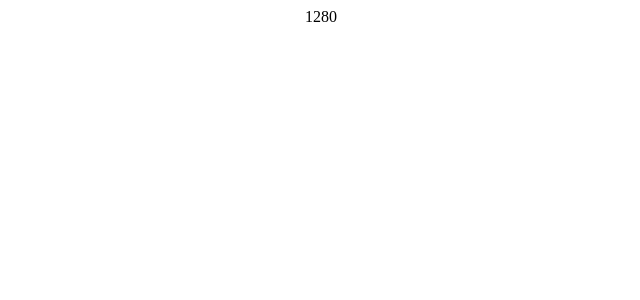
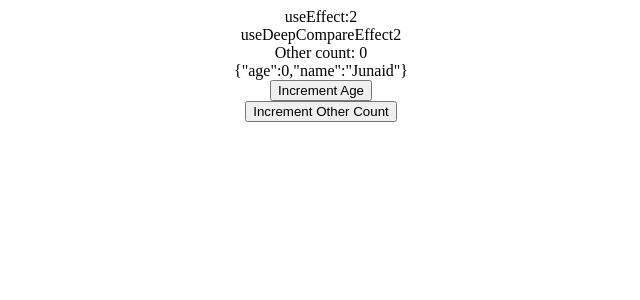
Before and after one commit to JunaidSikander/Custom-Hooks, a React (Create React App) app: page / in a window 1280 px wide. Shown: the top 300 px of the page, without its empty margins (319-959 px from the left). Built offline with nearby package versions, Linux system fonts and the light colour scheme.

Commit message:
:sparkles: [ADD] useDeepCompareEffect Hook

```diff
--- a/package.json
+++ b/package.json
@@ -6,6 +6,7 @@
     "@testing-library/jest-dom": "^5.14.1",
     "@testing-library/react": "^13.0.0",
     "@testing-library/user-event": "^13.2.1",
+    "lodash": "^4.17.21",
     "react": "^18.1.0",
     "react-dom": "^18.1.0",
     "react-scripts": "5.0.1",
--- a/src/App.js
+++ b/src/App.js
@@ -1,6 +1,6 @@
 import {
     ArrayComponent, AsyncComponent,
-    DebounceComponent, FetchComponent,
+    DebounceComponent, DeepCompareEffectComponent, FetchComponent,
     LocalStorageHook, PreviousComponent, ScriptComponent, StateWithHistoryComponent, StorageComponent,
     TimeoutComponent,
     ToggleComponent,
@@ -23,7 +23,8 @@ function App() {
             {/*<StorageComponent/>*/}
             {/*<AsyncComponent/>*/}
             {/*<FetchComponent/>*/}
-            <ScriptComponent/>
+            {/*<ScriptComponent/>*/}
+            <DeepCompareEffectComponent/>
         </div>
     );
 }
--- /dev/null
+++ b/src/components/DeepCompareEffectComponent.js
@@ -0,0 +1,38 @@
+import React, {Fragment, useEffect, useRef, useState} from 'react'
+import {useDeepCompareEffect} from "hooks";
+
+const DeepCompareEffectComponent = () => {
+    const [age, setAge] = useState(0);
+    const [otherCount, setOtherCount] = useState(0);
+
+    const useEffectCountRef = useRef();
+    const useDeepCompareEffectCountRef = useRef();
+
+    const person = {age: age, name: 'Junaid'}
+
+    useEffect(() => {
+        useEffectCountRef.current.textContent =
+            parseInt(useEffectCountRef.current.textContent) + 1;
+    }, [person]);
+
+    useDeepCompareEffect(() => {
+        useDeepCompareEffectCountRef.current.textContent =
+            parseInt(useDeepCompareEffectCountRef.current.textContent) + 1
+    }, [person]);
+    return (
+        <Fragment>
+            <div>useEffect:
+                <span ref={useEffectCountRef}>0</span>
+            </div>
+            <div>useDeepCompareEffect
+                <span ref={useDeepCompareEffectCountRef}>0</span>
+            </div>
+            <div>Other count: {otherCount}</div>
+            <div>{JSON.stringify(person)}</div>
+            <button onClick={() => setAge(currAge => currAge + 1)}>Increment Age</button>
+            <button onClick={() => setOtherCount(count => count + 1)}>Increment Other Count</button>
+        </Fragment>
+    )
+};
+
+export default DeepCompareEffectComponent;
--- a/src/components/index.js
+++ b/src/components/index.js
@@ -10,6 +10,7 @@ import DebounceComponent from "components/DebounceComponent";
 import PreviousComponent from "components/PreviousComponent";
 import UpdateEffectComponent from "components/UpdateEffectComponent";
 import StateWithHistoryComponent from "components/StateWithHistoryComponent";
+import DeepCompareEffectComponent from "components/DeepCompareEffectComponent";
 
 
 export {
@@ -24,5 +25,6 @@ export {
     DebounceComponent,
     PreviousComponent,
     UpdateEffectComponent,
-    StateWithHistoryComponent
+    StateWithHistoryComponent,
+    DeepCompareEffectComponent,
 }
--- a/src/hooks/index.js
+++ b/src/hooks/index.js
@@ -10,6 +10,7 @@ import useLocalStorage from "hooks/useLocalStorage";
 import useUpdateLogger from "hooks/useUpdateLogger";
 import useUpdateEffect from "hooks/useUpdateEffect";
 import useStateWithHistory from "hooks/useStateWithHistory";
+import useDeepCompareEffect from "hooks/useDeepCompareEffect";
 
 
 export {
@@ -24,5 +25,6 @@ export {
     useLocalStorage,
     useUpdateLogger,
     useUpdateEffect,
-    useStateWithHistory
+    useStateWithHistory,
+    useDeepCompareEffect
 }
--- /dev/null
+++ b/src/hooks/useDeepCompareEffect.js
@@ -0,0 +1,14 @@
+import {useEffect, useRef} from "react"
+import isEqual from "lodash/fp/isEqual"
+
+const useDeepCompareEffect = (callback, dependencies) => {
+    const currentDependenciesRef = useRef()
+
+    if (!isEqual(currentDependenciesRef.current, dependencies)) {
+        currentDependenciesRef.current = dependencies
+    }
+
+    useEffect(callback, [currentDependenciesRef.current])
+}
+
+export default useDeepCompareEffect;
```
